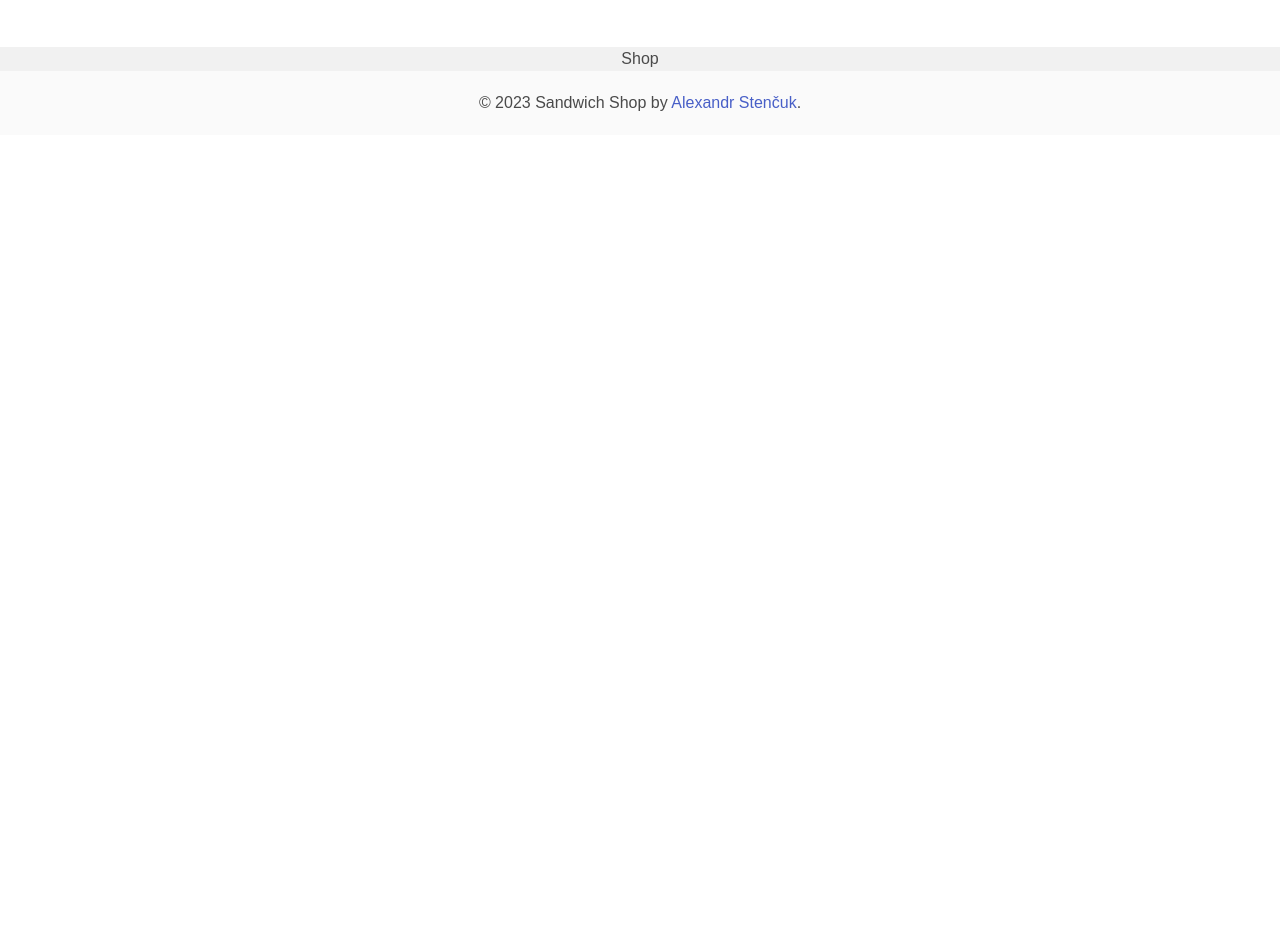
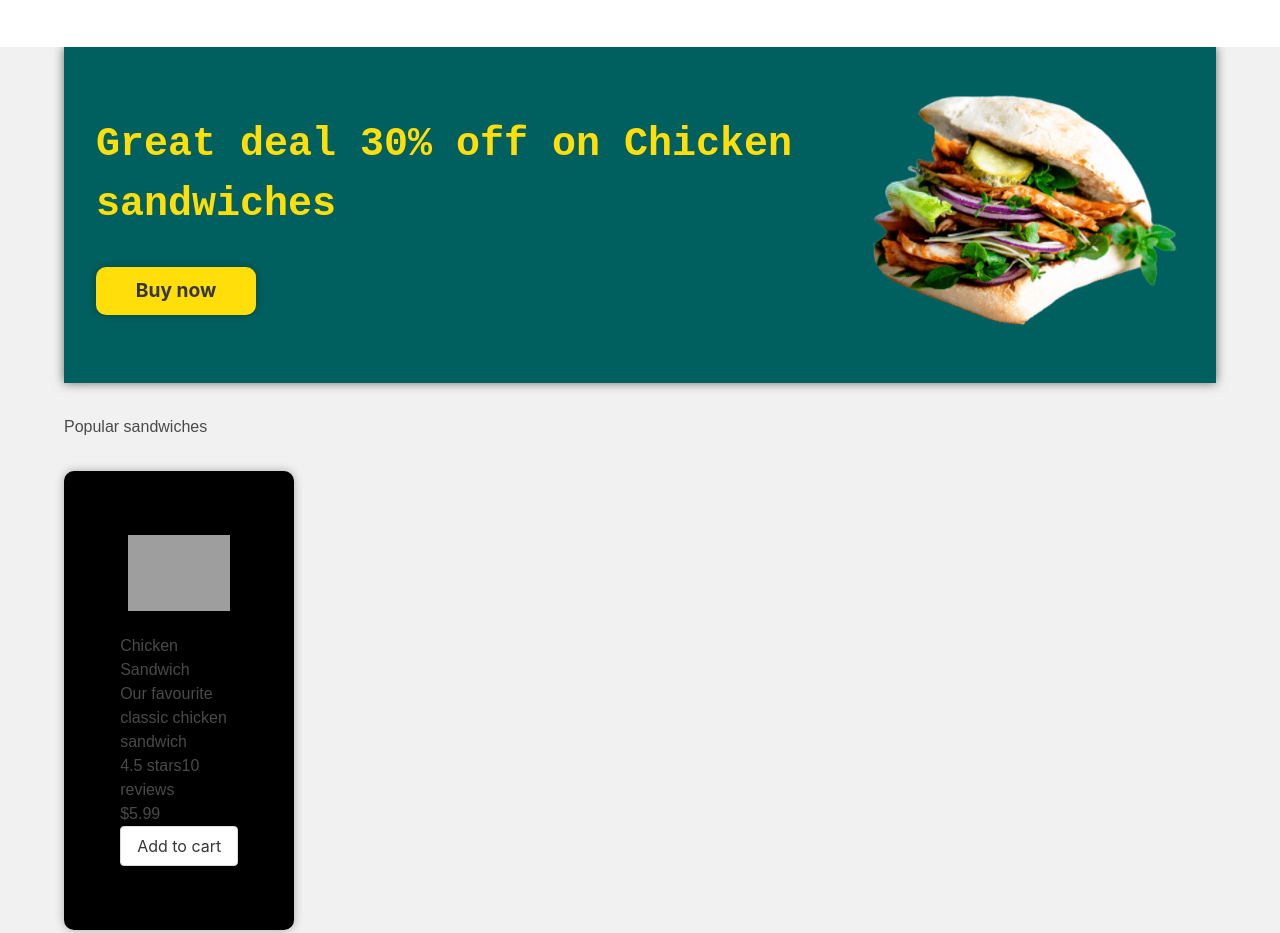
Before and after one commit to MrEpoch/Shop-FrontEnd, a React (Vite) app: page /shop in a window 1280 px wide. Shown: the part 79-1012 px from the top of the page. Before the commit the page ends 800 px from the top, so only its background shows below. Built offline with nearby package versions, Linux system fonts and the light colour scheme; grey boxes are pictures that could not be loaded.

Commit message:
I am slowly building shop page which will have more components than other, or at least i hope will have more

```diff
--- a/src/App.css
+++ b/src/App.css
@@ -4,4 +4,9 @@
   align-items: center;
   justify-content: center;
   min-height: auto;
+  width: 100%;
 }
+
+#root > * {
+    width: 100%;
+}
--- /dev/null
+++ b/src/components/shop__page-components/Intro__ad_sale__shop.css
@@ -0,0 +1,89 @@
+.shop__intro__ad {
+    display: flex;
+    align-items: center;
+    justify-content: space-around;
+    gap: 2rem;
+    padding: 2rem;
+    width: 100%;
+    background-color: #006060;
+    box-shadow: 0 0 10px dimgray;
+}
+
+.shop__intro__ad__container__text {
+    color: var(--main-color);
+    display: flex;
+    flex-direction: column;
+    gap: 2rem;
+}
+
+.shop__intro__ad__container__text h2 {
+    font-size: 2.5rem;
+    font-weight: 500;
+    font-family:'Courier New', Courier, monospace;
+    font-weight: 900;
+}
+
+.shop__intro__ad__container__text button {
+    background-color: var(--main-color);
+    font-weight: 700;
+    border-radius: 10px;
+    border: none;
+    width: 160px;
+    box-shadow: 0 0 10px rgba(0, 0, 0, 0.3);
+    font-size: 1.2rem;
+}
+
+.shop__intro__ad__container__image {
+    height: auto;
+    display: flex;
+    align-items: center;
+    justify-content: center;
+}
+
+@media (max-width: 1200px) {
+    .shop__intro__ad__container__text h2 {
+        font-size: 1.8rem;
+        font-weight: 500;
+        font-family:'Courier New', Courier, monospace;
+        font-weight: 900;
+    }
+}
+
+@media (max-width: 800px) {
+    .shop__intro__ad__container__text h2 {
+        font-size: 1.1rem;
+    }
+
+    .shop__intro__ad__container__text button {
+        font-size: 1rem;
+        width: 100px;
+    }
+
+    .shop__intro__ad__container__text {
+        width: 100%;
+    }
+
+    .shop__intro__ad__container__image {
+        width: 50%;
+    }
+}
+
+@media (max-width: 500px) {
+
+    .shop__intro__ad {
+        padding: 1rem;
+    }
+
+    .shop__intro__ad__container__image {
+        width: 32%;
+    }
+
+    .shop__intro__ad__container__text h2 {
+        font-size: 0.9rem;
+    }
+
+    .shop__intro__ad__container__text button {
+        font-size: 0.8rem;
+        width: 80px;
+    }
+}
--- /dev/null
+++ b/src/components/shop__page-components/Intro__ad_sale__shop.tsx
@@ -0,0 +1,16 @@
+import "./Intro__ad_sale__shop.css";
+import Sandwich from "../../assets/sandwich-4.png";
+
+export default function Intro_ad() {
+    return (
+        <div className="shop__intro__ad">
+                <div className="shop__intro__ad__container__text">
+                    <h2>Great deal 30% off on Chicken sandwiches</h2>
+                    <button className="button">Buy now</button>
+                </div>
+                <div className="shop__intro__ad__container__image">
+                    <img src={Sandwich} alt="sandwich" />
+                </div>
+        </div>
+    )
+}
--- /dev/null
+++ b/src/components/shop__page-components/Main__products__shop.css
@@ -0,0 +1,40 @@
+.shop__main__products {
+    display: flex;
+    flex-direction: column;
+    margin-top: 2rem;
+    margin-bottom: 2rem;
+}
+
+.shop__main__products__filter {
+    display: flex;
+    justify-content: space-between;
+    align-items: center;
+    margin-bottom: 2rem;
+}
+
+.shop__main__products__products {
+    display: flex;
+    flex-direction: column;
+    gap: 2rem;
+}
+
+.shop__main__products__products__container {
+    display: flex;
+    flex-wrap: wrap;
+    gap: 3rem;
+    width: 100%;
+    height: auto;
+}
+
+.shop__main__products__products__container__product {
+    display: flex;
+    flex-direction: column;
+    align-items: center;
+    gap: 1rem;
+    width: 20%;
+    height: auto;
+    padding: 4rem;
+    border-radius: 10px;
+    box-shadow: 0 0 10px rgba(0, 0, 0, 0.3);
+    background-color: black;
+}
--- /dev/null
+++ b/src/components/shop__page-components/Main__products__shop.tsx
@@ -0,0 +1,45 @@
+import "./Main__products__shop.css";
+
+const temp__products = [
+    {
+        name: "Chicken Sandwich",
+        description: "Our favourite classic chicken sandwich",
+        image: "sandwich-1.png",
+        price: 5.99,
+        rating: 4.5,
+        numReviews: 10,
+        countInStock: 10
+    }
+];
+
+export default function Main__products() {
+    return (
+        <div className="shop__main__products">
+            <div className="shop__main__products__filters">
+
+            </div>
+            <div className="shop__main__products__products">
+                <h3>Popular sandwiches</h3>
+                <div className="shop__main__products__products__container">
+                    {temp__products.map((product, index) => (
+                        <div className="shop__main__products__products__container__product" key={index}>
+                            <div className="shop__main__products__products__container__product__image">
+                                <img src={product.image} alt={product.name} />
+                            </div>
+                            <div className="shop__main__products__products__container__product__info">
+                                <h4>{product.name}</h4>
+                                <p>{product.description}</p>
+                                <div className="shop__main__products__products__container__product__info__rating">
+                                    <span>{product.rating} stars</span>
+                                    <span>{product.numReviews} reviews</span>
+                                </div>
+                                <h5>${product.price}</h5>
+                                <button className="button">Add to cart</button>
+                            </div>
+                        </div>
+                    ))}
+                </div>
+            </div>
+        </div>
+    )
+}
--- /dev/null
+++ b/src/components/shop__page.css
@@ -0,0 +1,9 @@
+.shop__page {
+  width: 100%;
+}
+
+.shop__page > * {
+  margin-left: 5%!important;
+  margin-right: 5%!important;
+  width: 90%!important;
+}
--- /dev/null
+++ b/src/components/shop__page.tsx
@@ -0,0 +1,17 @@
+import { ThemeType } from "../Types";
+import { useTheme } from "../router";
+import "./shop__page.css";
+import Shop__intro__ad from "./shop__page-components/Intro__ad_sale__shop.tsx";
+import Shop__main__products from "./shop__page-components/Main__products__shop.tsx";
+
+export default function Shop__page() {
+
+    const { theme } = useTheme() as ThemeType;
+
+    return (
+        <section style={{ width: "100%" }} className={`shop__page ${theme ? "dark__theme__PURE_BLACK" : ""}`}>
+            <Shop__intro__ad />
+            <Shop__main__products />
+        </section>
+    )
+}
--- a/src/router.tsx
+++ b/src/router.tsx
@@ -6,6 +6,7 @@ import Header__2 from "./components/Header__2";
 import Contact__page from "./components/contact__page";
 import { createContext, useContext, useMemo, useState } from "react";
 import { ChildrenProp, ThemeType } from "./Types";
+import Shop__page from "./components/shop__page";
 
 const ThemeContext = createContext<ThemeType | object>({});
 
@@ -51,7 +52,7 @@ export default function Router() {
           }
         />
 
-        <Route path="/shop" element={<PackPage><h1>Shop</h1></PackPage>} />
+        <Route path="/shop" element={<PackPage><Shop__page /></PackPage>} />
 
         <Route
           path="/about"
```
